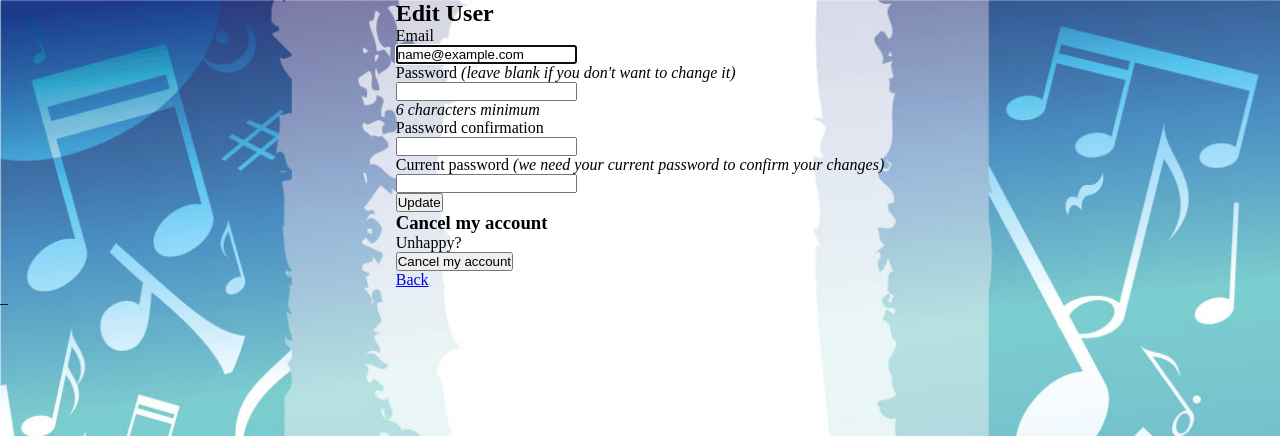
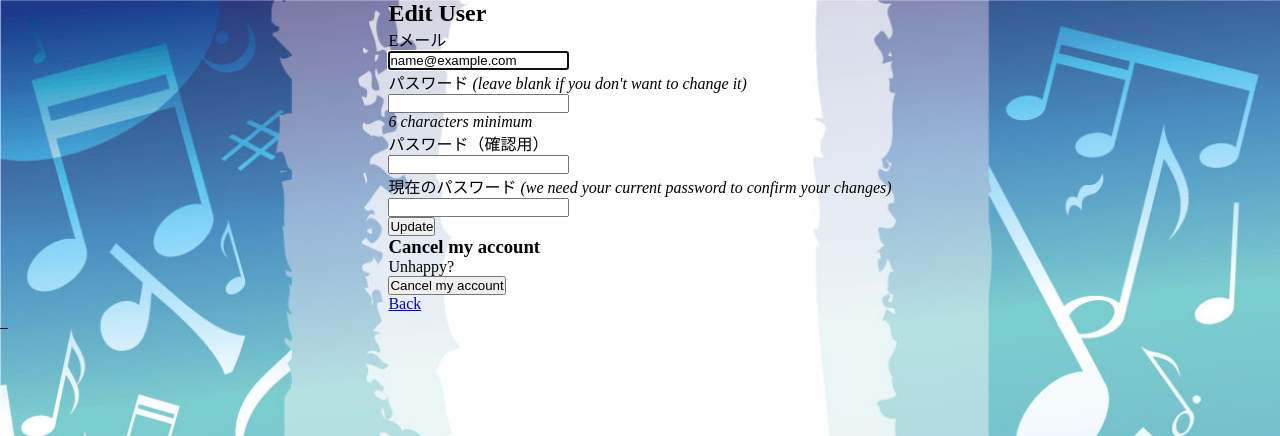
Before and after one commit to nbnbshsh/music-jam, a Rails app: page /users/edit in a window 1280 px wide. Shown: the top 436 px of the page. Run offline with Rails 7, Linux system fonts and the light colour scheme; the visitor is signed in with stand-in values (Sample User, id 1); style sheets or scripts are compiled from the project's sources; some libraries are stand-ins or nearby versions.

Commit message:
エラーメッセージの日本語化

```diff
--- a/app/assets/stylesheets/style.css
+++ b/app/assets/stylesheets/style.css
@@ -34,3 +34,13 @@ h1.title-list {
   justify-content: center;
   margin:20px;
   }
+
+  .error-alert {
+    margin: 30px;
+    color: red;
+}
+
+div#error_explanation {
+  margin: 30px;
+  color: red;
+}
--- a/config/application.rb
+++ b/config/application.rb
@@ -11,6 +11,7 @@ module MusicJam
     # Initialize configuration defaults for originally generated Rails version.
     config.load_defaults 6.0
 
+    config.i18n.default_locale =:ja
     # Settings in config/environments/* take precedence over those specified here.
     # Application configuration can go into files in config/initializers
     # -- all .rb files in that directory are automatically loaded after loading
--- /dev/null
+++ b/config/locales/devise.ja.yml
@@ -0,0 +1,143 @@
+ja:
+  activerecord:
+    attributes:
+      user:
+        confirmation_sent_at: パスワード確認送信時刻
+        confirmation_token: パスワード確認用トークン
+        confirmed_at: パスワード確認時刻
+        created_at: 作成日
+        current_password: 現在のパスワード
+        current_sign_in_at: 現在のログイン時刻
+        current_sign_in_ip: 現在のログインIPアドレス
+        email: Eメール
+        encrypted_password: 暗号化パスワード
+        failed_attempts: 失敗したログイン試行回数
+        last_sign_in_at: 最終ログイン時刻
+        last_sign_in_ip: 最終ログインIPアドレス
+        locked_at: ロック時刻
+        password: パスワード
+        password_confirmation: パスワード（確認用）
+        remember_created_at: ログイン記憶時刻
+        remember_me: ログインを記憶する
+        reset_password_sent_at: パスワードリセット送信時刻
+        reset_password_token: パスワードリセット用トークン
+        sign_in_count: ログイン回数
+        unconfirmed_email: 未確認Eメール
+        unlock_token: ロック解除用トークン
+        updated_at: 更新日
+    models:
+      user: ユーザー
+  devise:
+    confirmations:
+      confirmed: メールアドレスが確認できました。
+      new:
+        resend_confirmation_instructions: アカウント確認メール再送
+      send_instructions: アカウントの有効化について数分以内にメールでご連絡します。
+      send_paranoid_instructions: メールアドレスが登録済みの場合、本人確認用のメールが数分以内に送信されます。
+    failure:
+      already_authenticated: すでにログインしています。
+      inactive: アカウントが有効化されていません。メールに記載された手順にしたがって、アカウントを有効化してください。
+      invalid: "%{authentication_keys}またはパスワードが違います。"
+      last_attempt: もう一回誤るとアカウントがロックされます。
+      locked: アカウントはロックされています。
+      not_found_in_database: "%{authentication_keys}またはパスワードが違います。"
+      timeout: セッションがタイムアウトしました。もう一度ログインしてください。
+      unauthenticated: ログインもしくはアカウント登録してください。
+      unconfirmed: メールアドレスの本人確認が必要です。
+    mailer:
+      confirmation_instructions:
+        action: メールアドレスの確認
+        greeting: "%{recipient}様"
+        instruction: 以下のリンクをクリックし、メールアドレスの確認手続を完了させてください。
+        subject: メールアドレス確認メール
+      email_changed:
+        greeting: こんにちは、%{recipient}様。
+        message: メールアドレスの（%{email}）変更が完了したため、メールを送信しています。
+        message_unconfirmed: メールアドレスが（%{email}）変更されたため、メールを送信しています。
+        subject: メール変更完了
+      password_change:
+        greeting: "%{recipient}様"
+        message: パスワードが再設定されました。
+        subject: パスワードの変更について
+      reset_password_instructions:
+        action: パスワード変更
+        greeting: "%{recipient}様"
+        instruction: パスワード再設定の依頼を受けたため、メールを送信しています。下のリンクからパスワードの再設定ができます。
+        instruction_2: パスワード再設定の依頼をしていない場合、このメールを無視してください。
+        instruction_3: パスワードの再設定は、上のリンクから新しいパスワードを登録するまで完了しません。
+        subject: パスワードの再設定について
+      unlock_instructions:
+        action: アカウントのロック解除
+        greeting: "%{recipient}様"
+        instruction: アカウントのロックを解除するには下のリンクをクリックしてください。
+        message: ログイン失敗が繰り返されたため、アカウントはロックされています。
+        subject: アカウントのロック解除について
+    omniauth_callbacks:
+      failure: "%{kind} アカウントによる認証に失敗しました。理由：（%{reason}）"
+      success: "%{kind} アカウントによる認証に成功しました。"
+    passwords:
+      edit:
+        change_my_password: パスワードを変更する
+        change_your_password: パスワードを変更
+        confirm_new_password: 確認用新しいパスワード
+        new_password: 新しいパスワード
+      new:
+        forgot_your_password: パスワードを忘れましたか？
+        send_me_reset_password_instructions: パスワードの再設定方法を送信する
+      no_token: このページにはアクセスできません。パスワード再設定メールのリンクからアクセスされた場合には、URL をご確認ください。
+      send_instructions: パスワードの再設定について数分以内にメールでご連絡いたします。
+      send_paranoid_instructions: メールアドレスが登録済みの場合、パスワード再設定用のメールが数分以内に送信されます。
+      updated: パスワードが正しく変更されました。
+      updated_not_active: パスワードが正しく変更されました。
+    registrations:
+      destroyed: アカウントを削除しました。またのご利用をお待ちしております。
+      edit:
+        are_you_sure: 本当によろしいですか？
+        cancel_my_account: アカウント削除
+        currently_waiting_confirmation_for_email: "%{email} の確認待ち"
+        leave_blank_if_you_don_t_want_to_change_it: 空欄のままなら変更しません
+        title: "%{resource}編集"
+        unhappy: 気に入りません
+        update: 更新
+        we_need_your_current_password_to_confirm_your_changes: 変更を反映するには現在のパスワードを入力してください
+      new:
+        sign_up: アカウント登録
+      signed_up: アカウント登録が完了しました。
+      signed_up_but_inactive: ログインするためには、アカウントを有効化してください。
+      signed_up_but_locked: アカウントがロックされているためログインできません。
+      signed_up_but_unconfirmed: 本人確認用のメールを送信しました。メール内のリンクからアカウントを有効化させてください。
+      update_needs_confirmation: アカウント情報を変更しました。変更されたメールアドレスの本人確認のため、本人確認用メールより確認処理をおこなってください。
+      updated: アカウント情報を変更しました。
+      updated_but_not_signed_in: あなたのアカウントは正常に更新されましたが、パスワードが変更されたため、再度ログインしてください。
+    sessions:
+      already_signed_out: 既にログアウト済みです。
+      new:
+        sign_in: ログイン
+      signed_in: ログインしました。
+      signed_out: ログアウトしました。
+    shared:
+      links:
+        back: 戻る
+        didn_t_receive_confirmation_instructions: アカウント確認のメールを受け取っていませんか？
+        didn_t_receive_unlock_instructions: アカウントのロック解除方法のメールを受け取っていませんか？
+        forgot_your_password: パスワードを忘れましたか？
+        sign_in: ログイン
+        sign_in_with_provider: "%{provider}でログイン"
+        sign_up: アカウント登録
+      minimum_password_length: "（%{count}字以上）"
+    unlocks:
+      new:
+        resend_unlock_instructions: アカウントのロック解除方法を再送する
+      send_instructions: アカウントのロック解除方法を数分以内にメールでご連絡します。
+      send_paranoid_instructions: アカウントが見つかった場合、アカウントのロック解除方法を数分以内にメールでご連絡します。
+      unlocked: アカウントをロック解除しました。
+  errors:
+    messages:
+      already_confirmed: は既に登録済みです。ログインしてください。
+      confirmation_period_expired: の期限が切れました。%{period} までに確認する必要があります。 新しくリクエストしてください。
+      expired: の有効期限が切れました。新しくリクエストしてください。
+      not_found: は見つかりませんでした。
+      not_locked: はロックされていません。
+      not_saved:
+        one: エラーが発生したため %{resource} は保存されませんでした。
+        other: "%{count} 件のエラーが発生したため %{resource} は保存されませんでした。"
--- /dev/null
+++ b/config/locales/ja.yml
@@ -0,0 +1,13 @@
+ja:
+  activerecord:
+    attributes:
+      user:
+        nickname: ニックネーム
+        instrument: 楽器
+        prefecture_id: 都道府県
+        history_id: (楽器)歴
+        age: 年齢
+      movie:
+        text: コメント
+        video_top: 動画
+        instrument: 楽器
```
Also changed, not shown: Gemfile, Gemfile.lock.
